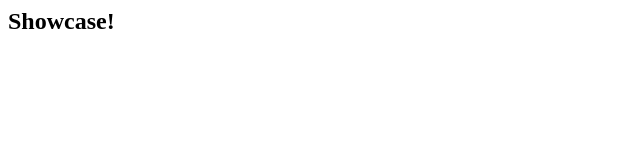
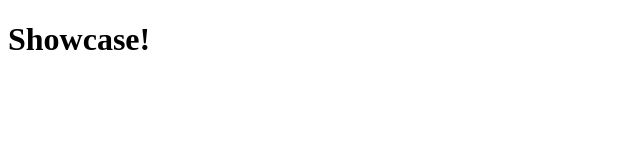
Before and after one commit to dmcgloin11/dmcgloin11.github.io, a plain HTML site: page showcase.html in a window 1280 px wide. Shown: the whole page, without its empty margins (0-640 px from the left). Drawn offline with Linux system fonts and the light colour scheme.

Commit message:
Update showcase.html

```diff
--- a/showcase.html
+++ b/showcase.html
@@ -1 +1,6 @@
-<h2>Showcase!</h2>
+<!DOCTYPE html>
+<html>
+<body>
+<h1>Showcase!</h1>
+</body>
+</html>
```
